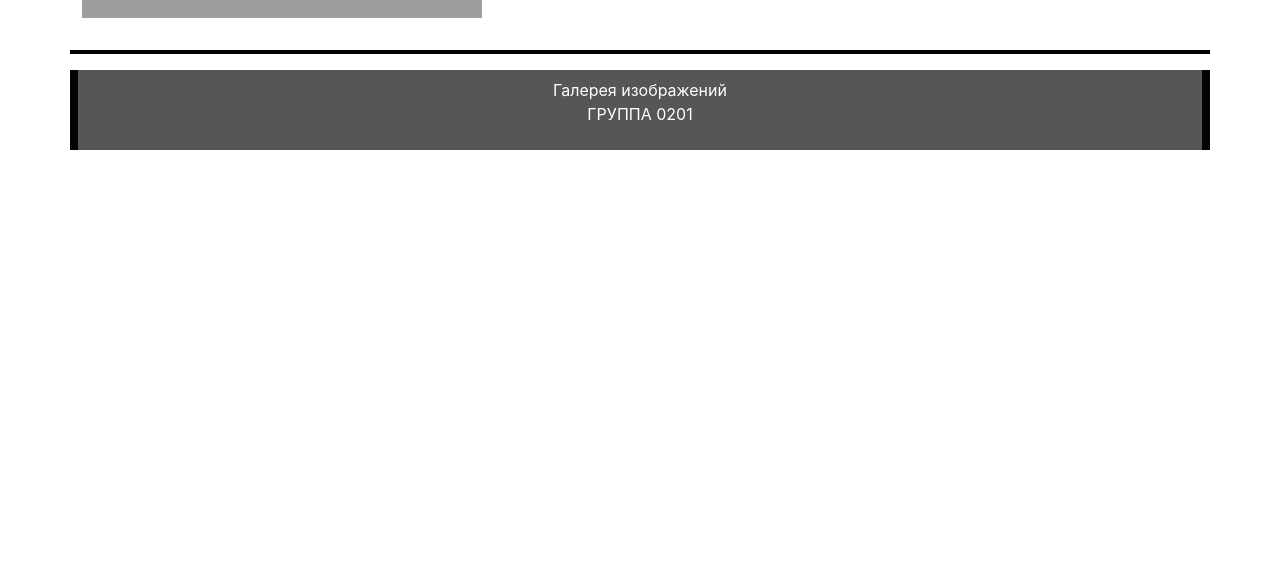
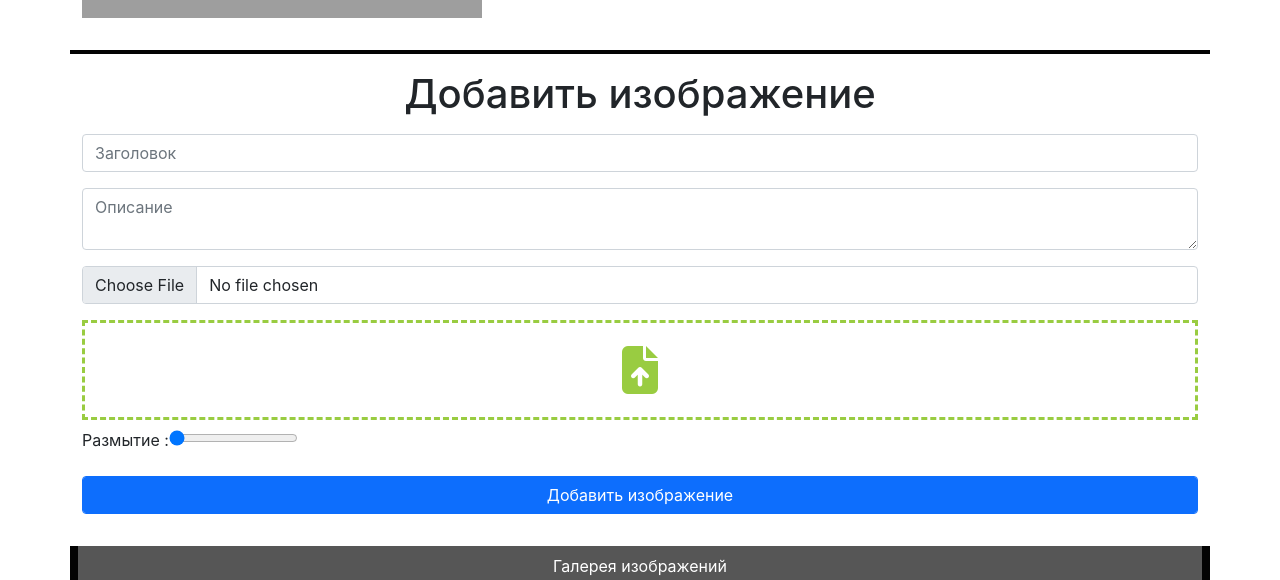
Before and after one commit to sargethefrog/imagegallery, a React (Create React App) app: page /add_image/1 in a window 1280 px wide. Shown: the part 298-878 px from the top of the page. Before the commit the page ends 800 px from the top, so only its background shows below. Built offline with nearby package versions, Linux system fonts and the light colour scheme; grey boxes are pictures that could not be loaded.

Commit message:
Реализована возможность загрузки изображений на сервер. Путь до папки uploads изменён на путь до этой папки на сервере.

```diff
--- a/src/App.js
+++ b/src/App.js
@@ -7,6 +7,7 @@ import {BrowserRouter,Route} from "react-router-dom";
 import {Footer} from "./components/Footer";
 import {EditAlbum} from "./components/EditAlbum";
 import {AddAlbum} from "./components/AddAlbum";
+import {AddImage} from "./components/AddImage";
 
 function App() {
   return (
@@ -16,6 +17,7 @@ function App() {
           <Route path="/edit_album/:id" component={EditAlbum}/>
           <Route path="/album/:id" component={Images}/>
           <Route path="/add_album" render={() => <AddAlbum />} />
+          <Route path="/add_image/:id" component={AddImage} />
           {/*<Albums />*/}
           {/*<Images albumid="1" />*/}
           {/*<Images albumid="2" />*/}
--- /dev/null
+++ b/src/components/AddImage.jsx
@@ -0,0 +1,121 @@
+import React from 'react';
+import {Redirect} from "react-router-dom";
+
+export class AddImage extends React.Component{
+
+    constructor() {
+        super();
+        this.state = {};
+        this.handlerSubmit = this.handlerSubmit.bind(this);
+        this.handlerDrop = this.handlerDrop.bind(this);
+    }
+
+    handlerInput(e){
+        const name = e.target.name;
+        const value = e.target.value;
+        this.setState({[name] : value});
+    }
+
+    handlerSubmit(e){
+        e.preventDefault();
+        const fileCanvas = this.refs.file_canvas;
+        const dataURL = fileCanvas.toDataURL('image/jpeg');
+        const fileContent = dataURL.slice(dataURL.indexOf(",") + 1);
+        //const formData = new FormData(e.target);
+        const formData = new FormData();
+        formData.append('album_id',this.props.match.params.id);
+        formData.append('title',this.state.title);
+        formData.append('description',this.state.description);
+        formData.append('data',fileContent);
+        fetch('http://y91756wn.beget.tech/imagegallery/php/uploadImage.php',{
+            method : 'POST',
+            body : formData
+        }).then(response => response.json())
+            .then(result => {
+                if(result.result === 'success'){
+                    this.setState({info :  <Redirect to={'/album/' + this.props.match.params.id} />});
+                } else {
+                    this.setState({info : <div id="info" className="error">Ошибка загрузки изображения.</div>})
+                }
+            });
+    }
+
+    handlerDragOver(e){
+        e.preventDefault();
+    }
+
+    handlerDragLeave(e){
+        e.preventDefault();
+    }
+
+    handlerDrop(e){
+        e.preventDefault();
+        let item = e.dataTransfer.items[0];
+        if(item.kind == "file" && item.type.indexOf("image") != -1){
+            let f = item.getAsFile();
+            f.arrayBuffer().then(buffer => {
+                let view = new Uint8Array(buffer);
+                let str = '';
+                for(let i = 0,l = view.length;i < l;i++){
+                    str += String.fromCharCode(view[i]);
+                }
+                str = "data:" + item.type + ";base64," + window.btoa(str);
+                let img = new Image();
+                img.src = str;
+                const fileCanvas = this.refs.file_canvas;
+                img.onload = function(){
+                    let imgWidth = this.naturalWidth;
+                    let imgHeight = this.naturalHeight;
+                    fileCanvas.hidden = false;
+                    fileCanvas.width = imgWidth;
+                    fileCanvas.height = imgHeight;
+                    const ctx = fileCanvas.getContext('2d');
+                    ctx.drawImage(this,0,0,imgWidth,imgHeight);
+                    img = null;
+                    /*const buff = document.createElement('canvas');
+                    buff.width = fileCanvas.width;
+                    buff.height = fileCanvas.height;
+                    const bctx = buff.getContext('2d');
+                    bctx.drawImage(this,0,0);
+                    ctx.drawImage(buff, 0, 0);
+                    blurRange.addEventListener('change',function(){
+                        ctx.drawImage(buff, 0, 0);
+                        StackBlur.canvasRGB(
+                            fileCanvas, 0, 0, fileCanvas.width, fileCanvas.height, blurRange.value
+                        );
+                    });*/
+                };
+            });
+        }
+    }
+    render(){
+        return (
+            <div className="container">
+                <h1 className="text-center">Добавить изображение</h1>
+                {this.state.info}
+                <form id="add_image_form" onSubmit={this.handlerSubmit}>
+                        <input type="text" name="title" className="form-control my-3" placeholder="Заголовок" />
+                            <textarea name="description" placeholder="Описание"
+                                      className="form-control my-3"></textarea>
+                            <input type="file" name="imagefile" className="form-control my-3" />
+                                <div id="drop_zone" onDragOver={this.handlerDragOver} onDragLeave={this.handlerDragLeave} onDrop={this.handlerDrop}>
+                                    <div id="upload_icon_wrapper">
+                                        <i className="fas fa-file-upload"></i>
+
+                                    </div>
+                                </div>
+                                <div id="file_canvas_wrapper">
+                                    <canvas id="file_canvas" hidden ref="file_canvas"></canvas>
+                                </div>
+                                <div id="controls" className="my-2">
+                                    Размытие :
+                                    <input id="blurRange" type="range" min="0" max="50" value="0" />
+                                </div>
+                                <input type="submit" name="add_image_submit"
+                                       className="form-control btn btn-primary my-3" value="Добавить изображение" />
+                </form>
+            </div>
+        );
+
+    }
+}
--- a/src/components/Albums.jsx
+++ b/src/components/Albums.jsx
@@ -8,7 +8,7 @@ function Album(props){
             <div className="col-md-4 my-3">
                 <div className="album_info">
                     <h3 className="text-center my-1">
-                        <Link to={/album/ + props.id}>{props.title}</Link>
+                        <Link to={'/album/' + props.id}>{props.title}</Link>
                         <Link to={'/edit_album/' + props.id} className="edit_album"
                               title="Редактировать название и описание">
                             <i className="fas fa-pen-alt mx-2"></i>
@@ -19,7 +19,9 @@ function Album(props){
                         {props.description}
                     </p>
                 </div>
-                <img src={'uploads/' + props.filename} alt={props.title} />
+                <Link to={'/add_image/' + props.id} title="Добавить изображение"
+                   className="add_image_btn">+</Link>
+                <img src={'http://y91756wn.beget.tech/imagegallery/uploads/' + props.filename} alt={props.title} />
             </div>
         );
     } else {
@@ -33,7 +35,7 @@ function Album(props){
                     </Link>
                 </h3>
                 <p>В этом альбоме пока нет изображений.
-                    <Link to="/add_image" className="add_image_link">
+                    <Link to={'/add_image/' + props.id} className="add_image_link">
                         Добавить
                     </Link>
                 </p>
--- a/src/components/Images.jsx
+++ b/src/components/Images.jsx
@@ -3,7 +3,7 @@ import React from 'react';
 function SingleImage(props){
     return (
         <div className="col-md-4 my-3">
-            <img src={'uploads/' + props.filename} alt={props.title}/>
+            <img src={'http://y91756wn.beget.tech/imagegallery/uploads/' + props.filename} alt={props.title}/>
         </div>
     );
 }
--- a/src/style.css
+++ b/src/style.css
@@ -257,6 +257,29 @@ h3 .edit_album:hover i{
     background-color: #DEA0A0;
     color: #3E2525;
 }
+#drop_zone{
+    border: 3px dashed #99CC41;
+    width: 100%;
+    height: 100px;
+}
+#file_canvas_wrapper{
+    width: 100%;
+}
+#file_canvas{
+    /*width:100%;*/
+    max-width: 100%;
+}
+#upload_icon_wrapper{
+    width: 100%;
+    height: 100%;
+    text-align: center;
+    font-size: 3rem;
+    display: flex;
+    color: #99CC41;
+}
+#upload_icon_wrapper i{
+    margin: auto;
+}
 .footer{
     background-color: #565656;
     color: white;
```
